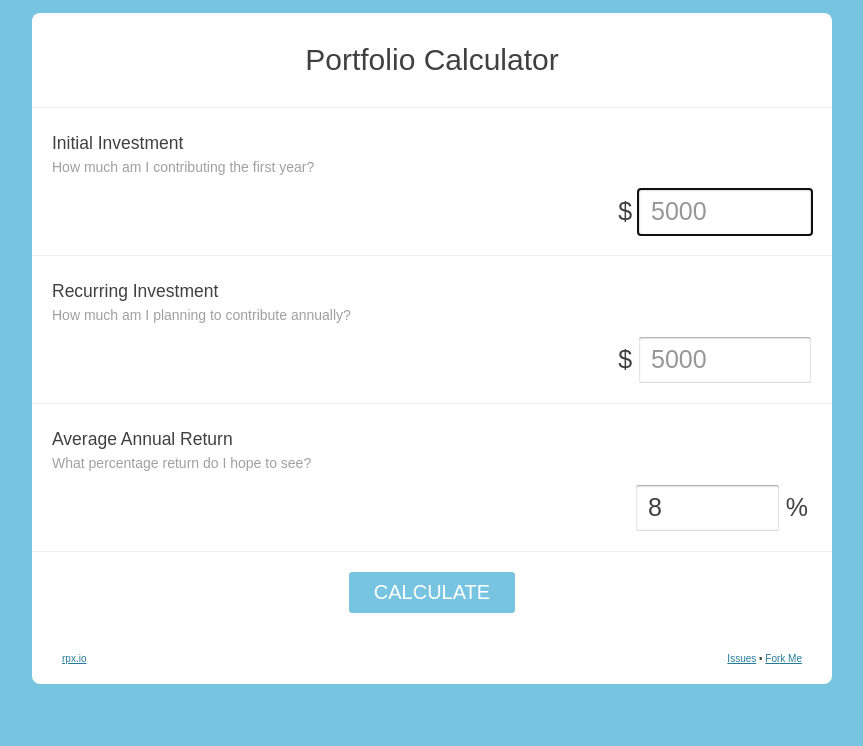
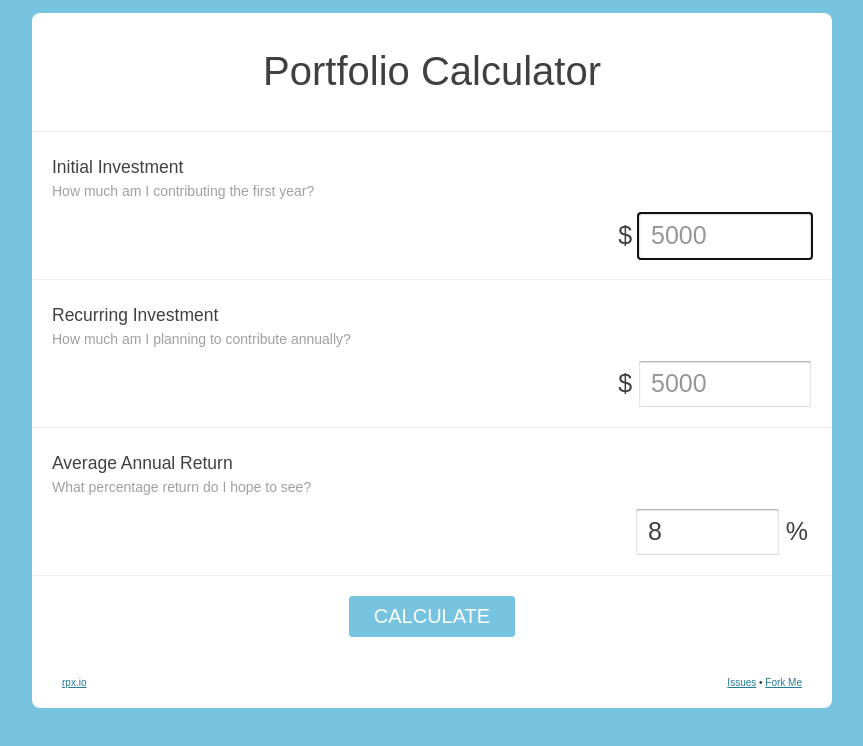
Before and after one commit to rpxio/pcalc, a website: page src/index.html in a window 1280 px wide. Shown: the whole page, without its empty margins (208-1071 px from the left). Drawn offline with nearby package versions, Linux system fonts and the light colour scheme; files that its build step writes are made by us from their sources.

Commit message:
fix header size

```diff
--- a/src/scss/style.scss
+++ b/src/scss/style.scss
@@ -125,4 +125,8 @@ footer .right {
     .wrapper {
         max-width: 800px;
     }
+
+    header h1 {
+        font-size: 4rem;
+    }
 }
```
